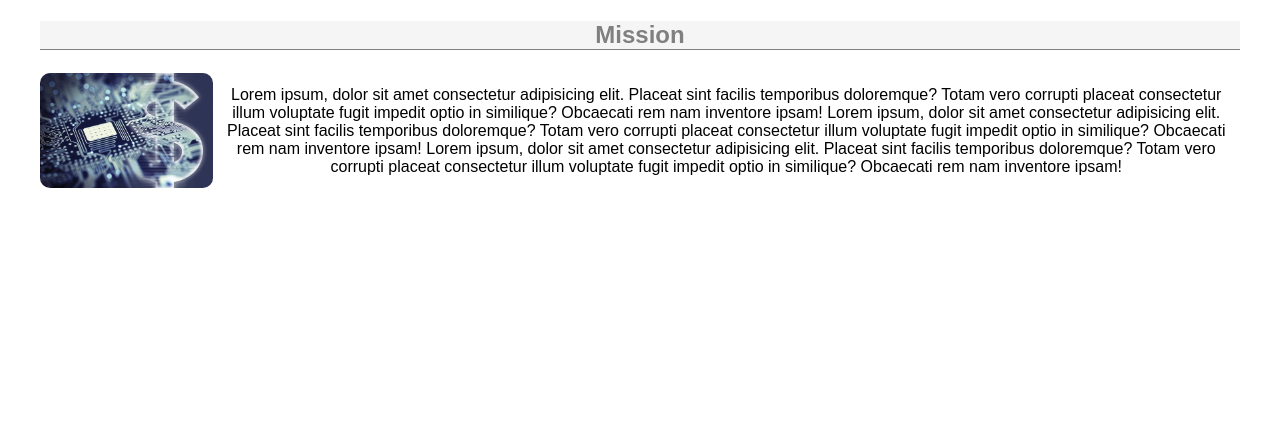
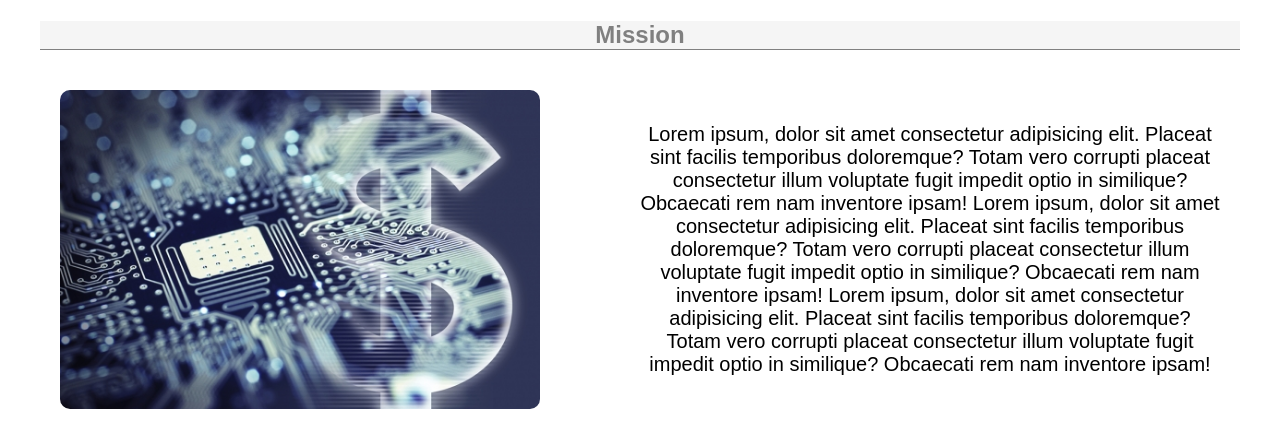
Before and after one commit to Andy2Sign/My-Portfolio, a React (Create React App) app: page / in a window 1280 px wide. Shown: the part 1373-1799 px from the top of the page. Before the commit the page ends 1565 px from the top, so only its background shows below. Built offline with nearby package versions, Linux system fonts and the light colour scheme; a web font is replaced by a local one.

Commit message:
Link router

```diff
--- a/src/App.js
+++ b/src/App.js
@@ -9,6 +9,7 @@ import "./components/AboutMe.css";
 import "./components/Mission.css";
 
 function App() {
+
   return (
     <Router>
       <div className="App">
@@ -17,15 +18,15 @@ function App() {
         <div className="main-container">
           <Nav />
           <Routes>
-            <Route path="./components/AboutMe" element={<AboutMe />} />
+            <Route  path="/" element={<AboutMe img={photo}/>} />
 						<Route path="./components/Mission" element={<Mission />} />
             <Route path="./components/Projects" element={<Projects />} />
             <Route path="./components/Blog" element={<Blog />} />
           </Routes>
         </div>
-        <section>
-          <AboutMe img={photo} />
-        </section>
+        {/* <section>
+				<AboutMe img={photo}/>
+        </section> */}
 				<section>
 					<Mission img={picture}/>
 				</section>
--- a/src/ScrollBtn.js
+++ b/src/ScrollBtn.js
@@ -1,11 +1,22 @@
-import React from "react";
+// import {useRef} from "react";
+
+import { Link } from "react-router-dom";
 
 const ScrollBtn = () => {
-	return(
-		 <section className="sec-btn">
-		   <button className="btn">Click me</button>
-	   </section>
-	)
-}
+	// const ref = useRef(null);
+  // const scrollClick = () => {
+  //   ref.current?.scrollClick({ behavior: "smooth" });
+	// 	console.log("Funziono");
+  // };
+  return (
+    <section className="sec-btn">
+			<Link to="../AboutMe">
+      <button className="btn">
+        Click me
+      </button>
+			</Link>
+    </section>
+  );
+};
 
 export default ScrollBtn;
--- a/src/Welcome.js
+++ b/src/Welcome.js
@@ -1,15 +1,17 @@
-import React from "react";
+import React from 'react';
 import logo from "./logo.svg";
+import ScrollBtn from "./ScrollBtn";
 import "./App.css";
-import ScrollBtn from "./ScrollBtn";
+
 
 
 const Welcome = () => {
-	return(
+
+return(
 		<div>
 		   <header className="App-header">
         <img src={logo} className="App-logo" alt="logo" />
-				<ScrollBtn style={{position: "absolute", right: "30px",  textAlign: "center"}}/>
+				<ScrollBtn/>
       </header>
 		</div>
 	)
--- a/src/components/AboutMe.js
+++ b/src/components/AboutMe.js
@@ -1,10 +1,11 @@
+// import { forwardRef } from "react";
 import React from "react";
 
 
 
 const AboutMe = ({ img }) => {
   return (
-    <article className="wrapper ">
+    <article  className="wrapper ">
       <div className="about_head">
         <h2>About me</h2>
       </div>
--- a/src/components/Mission.css
+++ b/src/components/Mission.css
@@ -14,12 +14,14 @@ background-color: #f5f5f5;
 } */
 
 .span-box_img{
-	width: 800px;
+	width: 500px;
+	padding: 10px;
 }
 
 .handleContent{
 	justify-content: space-between;
 	align-items: center;
+	padding: 10px;
 }
 
 .img-mission{
@@ -28,6 +30,12 @@ background-color: #f5f5f5;
 	border-radius: 10px;
 }
 
-.dis_flex{
+.flex{
 	display: flex;
 }
+
+.miss_descr{
+	width: 600px;
+	padding: 10px;
+	font-size: 20px;
+}
--- a/src/components/Mission.js
+++ b/src/components/Mission.js
@@ -7,12 +7,12 @@ const Mission = ({img}) => {
       <div className=" mission_box-title">
         <h2>Mission</h2>
       </div>
-      <div className="wallpaper dis_flex handleContent">
+      <div className="flex handleContent">
         <span className="span-box_img">
 					<img src={img} className="img-mission"/>
 				</span>
 
-        <div>
+        <div className="miss_descr">
           <p>
             Lorem ipsum, dolor sit amet consectetur adipisicing elit. Placeat
             sint facilis temporibus doloremque? Totam vero corrupti placeat
--- a/src/components/navComp/Nav.js
+++ b/src/components/navComp/Nav.js
@@ -12,13 +12,13 @@ const Nav = () => {
     <nav>
       <div style={{display: "flex"}} className="wrapper flex-cont">
         <span>
-          <Link to="/">
+          <Link >
 							<img src={pic} className="picLogo"/>
           </Link>
         </span>
         <div>
           <ul className="nav-links">
-            <Link to="../components/AboutMe">
+            <Link to="/">
               <li className="links">AboutMe</li>
             </Link>
 						<Link to="../components/Mission">
```
